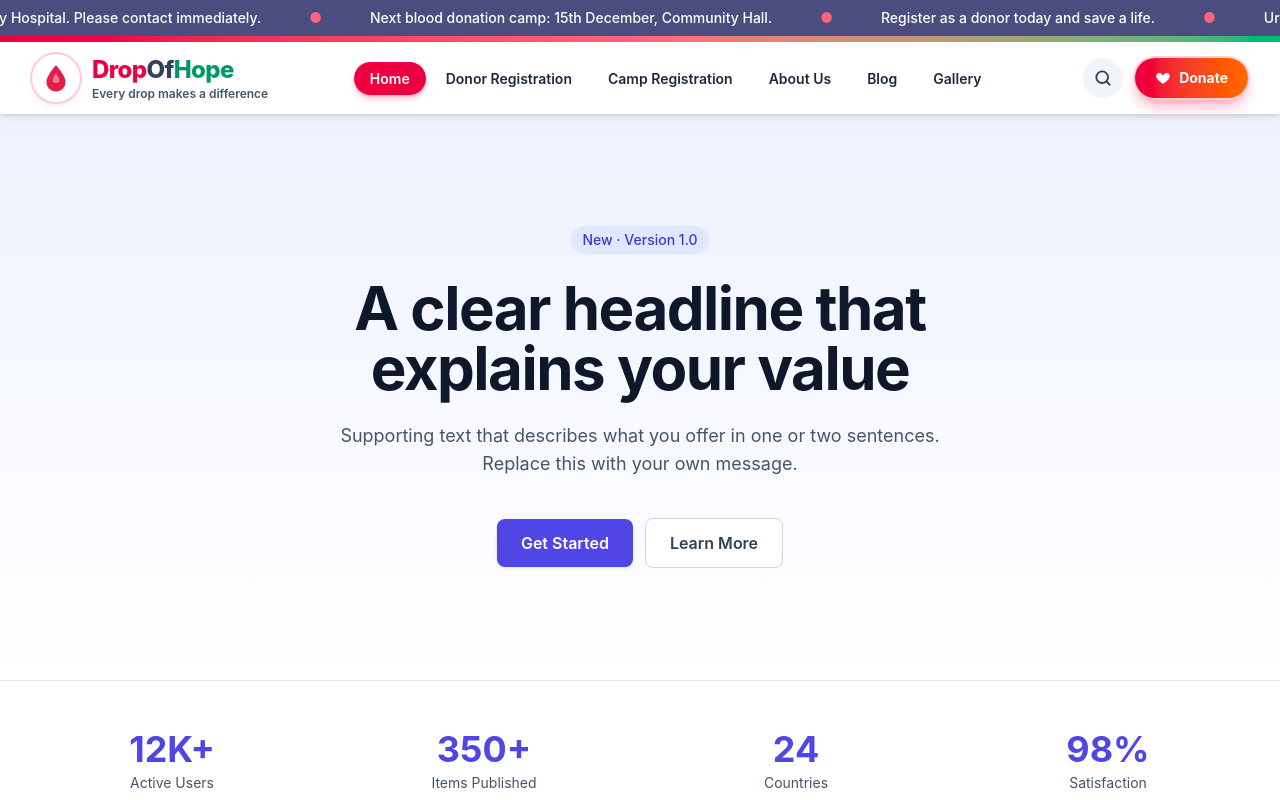
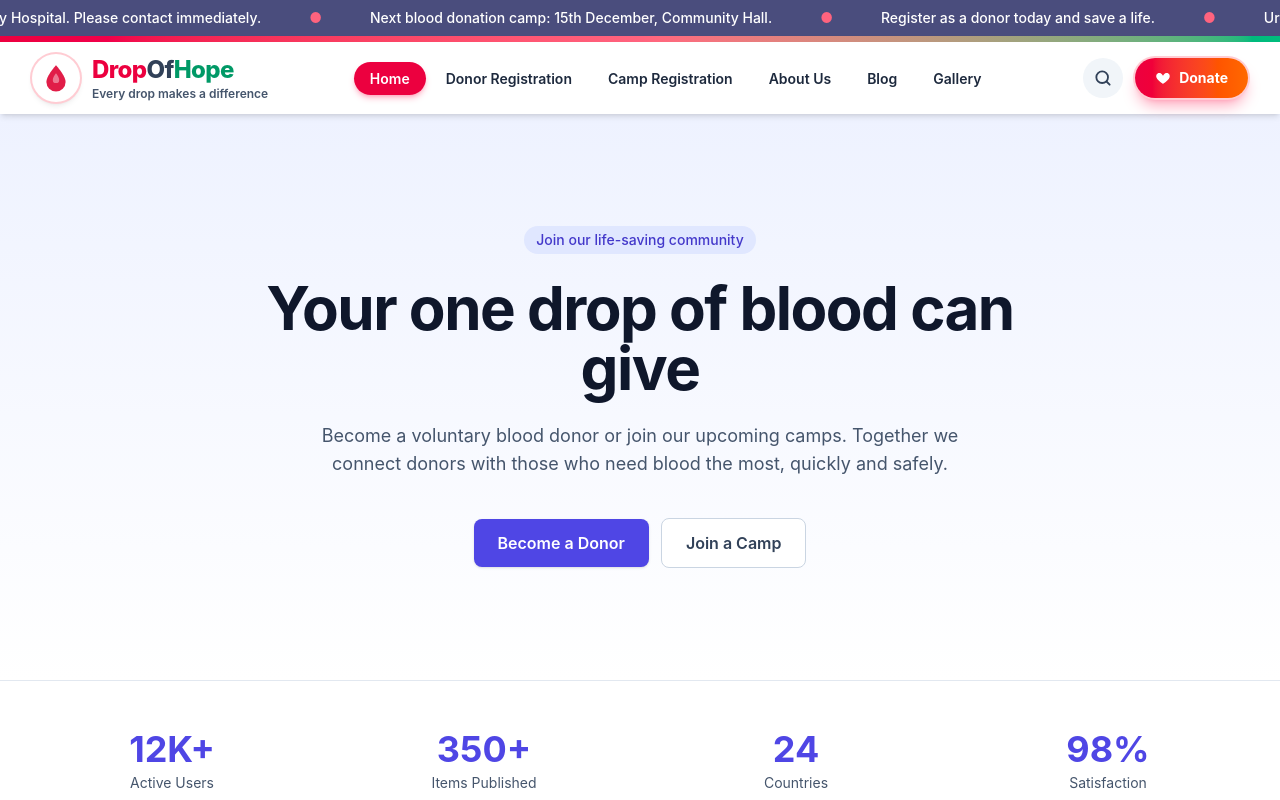
Before and after one commit to CheSubhro/dropofhope, a Vue app: page / in a window 1280 px wide. Shown: the top 800 px of the page. Built offline with nearby package versions, Linux system fonts and the light colour scheme.

Commit message:
mockdata hero section

```diff
--- a/src/data/mockData.js
+++ b/src/data/mockData.js
@@ -27,13 +27,18 @@ export const siteMock = {
 }
 
 export const homeMock = {
-  hero: {
-    eyebrow: 'New · Version 1.0',
-    title: 'A clear headline that explains your value',
+    hero: {
+    eyebrow: 'Join our life-saving community',
+    title: 'Your one drop of blood can give',
+    highlight: 'someone a second life',
     subtitle:
-      'Supporting text that describes what you offer in one or two sentences. Replace this with your own message.',
-    primaryCta: { label: 'Get Started', href: '#featured' },
-    secondaryCta: { label: 'Learn More', href: '#testimonials' },
+      'Become a voluntary blood donor or join our upcoming camps. Together we connect donors with those who need blood the most, quickly and safely.',
+    primaryCta: { label: 'Become a Donor', to: '/donor-registration' },
+    secondaryCta: { label: 'Join a Camp', to: '/camp-registration' },
+    image: '/blood.jpg',
+    imageAlt: 'Blood donation',
+    badge: { value: '12K+', label: 'Lives touched' },
+    points: ['Free registration', 'Safe & verified camps', 'Available 24/7'],
   },
   stats: [
     { id: 1, label: 'Active Users', value: '12K+' },
```
